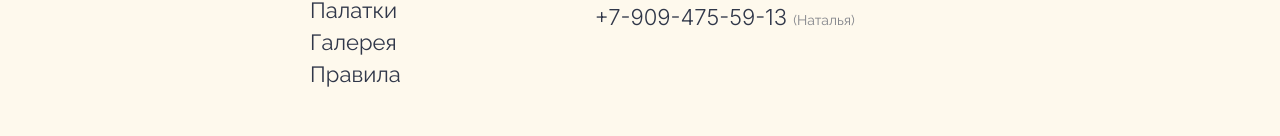
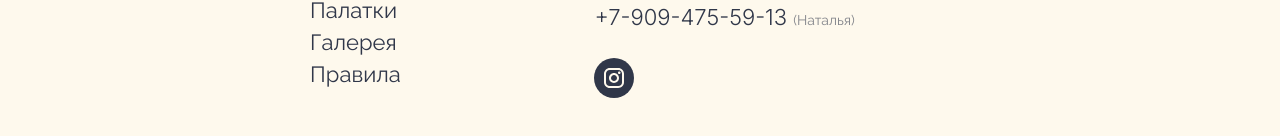
Before and after one commit to AmletixQ/camping-kshurta-frontend, a React (Vite) app: page / in a window 1280 px wide. Shown: the part 11194-11330 px from the top of the page. Built offline with nearby package versions, Linux system fonts and the light colour scheme.

Commit message:
Add instagram icon

```diff
--- a/src/components/Footer/Footer.tsx
+++ b/src/components/Footer/Footer.tsx
@@ -1,5 +1,6 @@
 import { anchors } from "../../constants/anchors";
 import Container from "../Container/Container";
+import Instagram from "../icons/Instagram/Instagram";
 import Logo from "../icons/Logo/Logo";
 import SmallText from "../SmallText/SmallText";
 
@@ -34,6 +35,7 @@ const Footer = () => {
                   <SmallText>(Наталья)</SmallText>
                 </div>
               </div>
+              <Instagram />
             </div>
             <div className={styles.footer__content}>
               <div className={styles.footer__content_item}>
```
